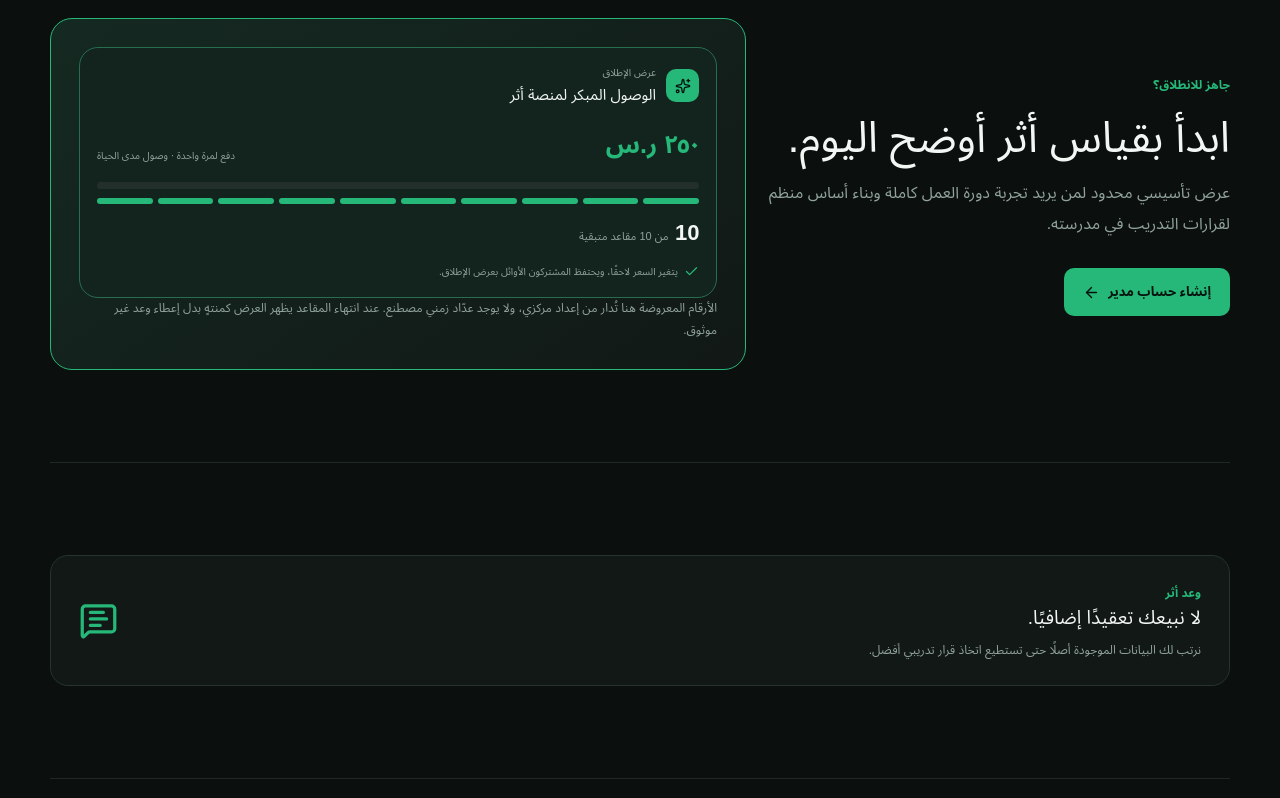
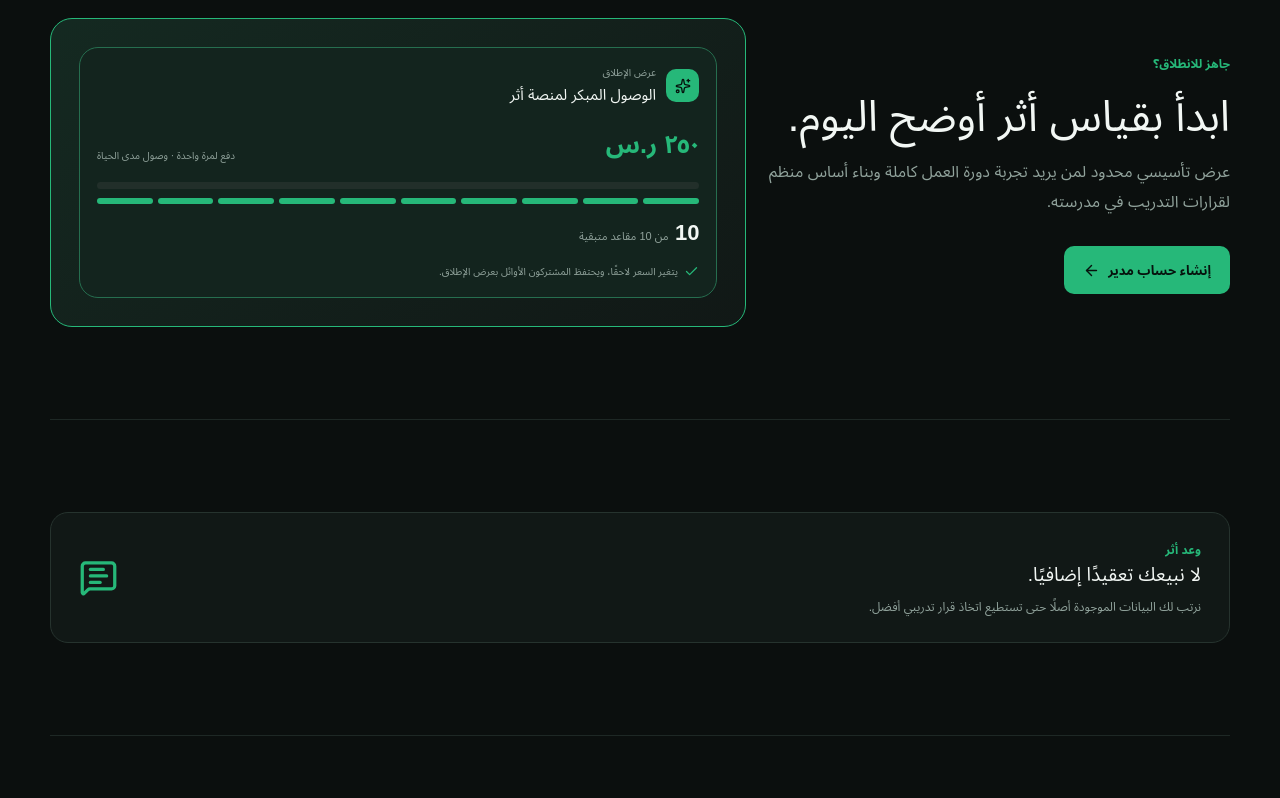
Before and after one commit to itsreyuki/Ather, a Next.js app: page / in a window 1280 px wide. Shown: the part 4211-5009 px from the top of the page. Built offline with nearby package versions, Linux system fonts and the light colour scheme.

Commit message:
Simplify landing launch offer

```diff
--- a/app/page.tsx
+++ b/app/page.tsx
@@ -41,7 +41,7 @@ export default function HomePage() {
 
       <section className="landing-section" aria-labelledby="reasons-title"><div className="landing-section-heading"><span className="landing-section-label">صُممت لتوفر وقتك</span><h2 id="reasons-title">بساطة في الاستخدام، وعمق عند الحاجة.</h2></div><div className="landing-reasons"><article className="landing-reason"><h3>ابدأ تدريجيًا</h3><p>يمكنك تسجيل الحساب واستكمال المدرسة ثم استيراد المنسوبين قبل الدخول في تفاصيل الورش.</p></article><article className="landing-reason"><h3>لا تتوه في الأرقام</h3><p>تعرض لوحة المدير ما يحتاج انتباهك، بدل إغراقك بعشرات البطاقات.</p></article><article className="landing-reason"><h3>احتفظ بسياقك</h3><p>القوالب وخطط النمو المهني وإعادة الاستيراد تساعدك على العمل المتكرر بسرعة.</p></article></div></section>
 
-      <section className="landing-section" id="pricing" aria-labelledby="pricing-title"><div className="landing-pricing"><div className="landing-pricing-copy"><span className="landing-section-label">جاهز للانطلاق؟</span><h2 id="pricing-title">ابدأ بقياس أثر أوضح اليوم.</h2><p>عرض تأسيسي محدود لمن يريد تجربة دورة العمل كاملة وبناء أساس منظم لقرارات التدريب في مدرسته.</p><div className="landing-actions"><Link className="button button-primary button-large" href="/auth/register">إنشاء حساب مدير <ArrowLeft size={17} /></Link></div></div><div className="landing-pricing-card"><LaunchAvailability totalSlots={LANDING_CONFIG.totalSlots} availableSlots={LANDING_CONFIG.availableSlots} price={LANDING_CONFIG.launchPrice} compact /><p>الأرقام المعروضة هنا تُدار من إعداد مركزي، ولا يوجد عدّاد زمني مصطنع. عند انتهاء المقاعد يظهر العرض كمنتهٍ بدل إعطاء وعد غير موثوق.</p></div></div></section>
+      <section className="landing-section" id="pricing" aria-labelledby="pricing-title"><div className="landing-pricing"><div className="landing-pricing-copy"><span className="landing-section-label">جاهز للانطلاق؟</span><h2 id="pricing-title">ابدأ بقياس أثر أوضح اليوم.</h2><p>عرض تأسيسي محدود لمن يريد تجربة دورة العمل كاملة وبناء أساس منظم لقرارات التدريب في مدرسته.</p><div className="landing-actions"><Link className="button button-primary button-large" href="/auth/register">إنشاء حساب مدير <ArrowLeft size={17} /></Link></div></div><div className="landing-pricing-card"><LaunchAvailability totalSlots={LANDING_CONFIG.totalSlots} availableSlots={LANDING_CONFIG.availableSlots} price={LANDING_CONFIG.launchPrice} compact /></div></div></section>
 
       <section className="landing-section" aria-labelledby="promise-title"><div className="landing-plain-promise"><div><span className="landing-section-label">وعد أثر</span><h2 id="promise-title">لا نبيعك تعقيدًا إضافيًا.</h2><p>نرتب لك البيانات الموجودة أصلًا حتى تستطيع اتخاذ قرار تدريبي أفضل.</p></div><MessageSquareText size={39} color="var(--emerald)" aria-hidden="true" /></div></section>
 
```
